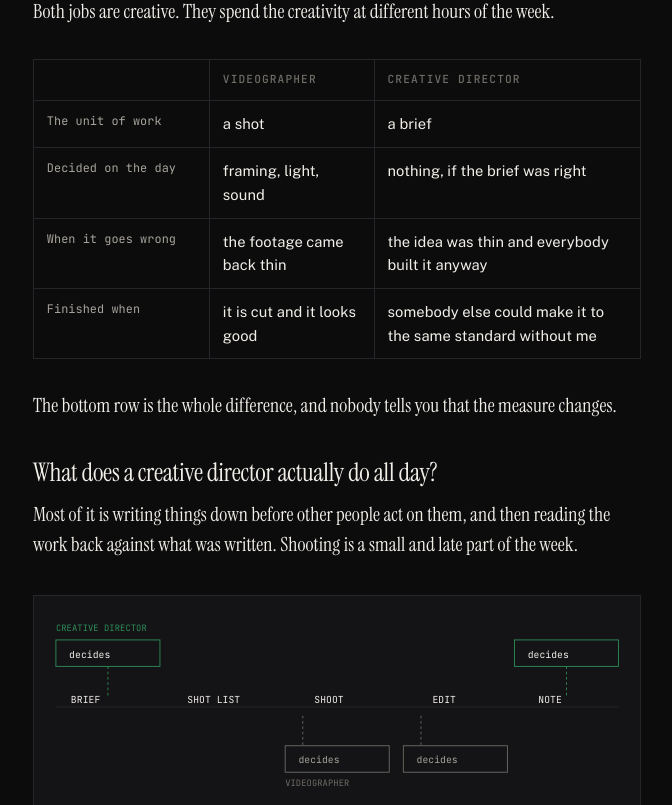
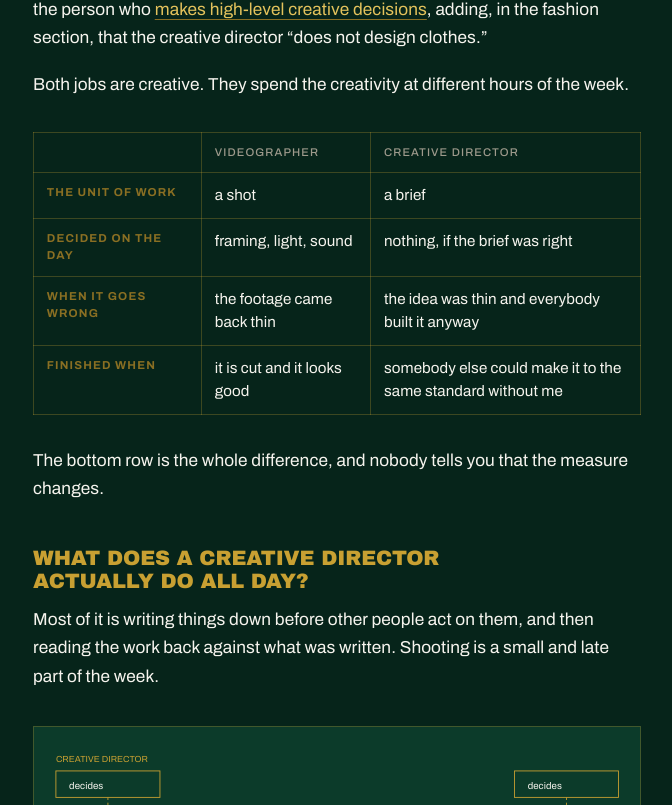
Before and after one commit to emaanvx/emaan-site, a plain HTML site: page writing/creative-director-vs-videographer.html in a window 1280 px wide. Shown: the part 955-1760 px from the top of the page, without its empty margins (303-975 px from the left). Drawn offline with nearby package versions, Linux system fonts and the light colour scheme.

Commit message:
Rebrand the site to the EK PB identity, and publish post 2
Palette and type from the EK PB Brand Identity Book (draft 06):
racing green ground (#06241A / #0C3B2A), gold accent (#C8A032),
Archivo Black for display and Archivo for everything else. The
Instrument Serif / Public Sans / JetBrains Mono stack is gone.

Swapped at the token level in styles.css so every page moves
together; post.css reworked for an Archivo reading measure.

Also adds the Module 8 post, "Creative director vs videographer:
what actually changes", with FAQ + BlogPosting JSON-LD.

Co-Authored-By: Claude Opus 5 (1M context) <noreply@anthropic.com>
Claude-Session: https://claude.ai/code/session_01V355GGDZ4guFDCytESCZ8M

```diff
--- a/post.css
+++ b/post.css
@@ -1,16 +1,15 @@
-/* Long-form reading layout. Serif body, narrow measure. */
+/* Long-form reading layout. Archivo body, narrow measure, EK brand. */
 .post-body{padding:var(--gap) 0}
 .post-body article{max-width:38rem}
 .post-body time{font-family:var(--mono);font-size:.74rem;color:var(--paper-faint);letter-spacing:.05em}
-.post-body h1{font-size:clamp(2rem,6vw,3.1rem);margin:.6rem 0 1.4rem;max-width:20ch}
-.post-body p{font-family:var(--serif);font-size:1.22rem;line-height:1.55;color:var(--paper);margin:0 0 1.2rem}
-.post-body .lede{color:var(--paper-dim)}
-.post-body h2{font-size:1.6rem;margin:2.4rem 0 .8rem}
-.post-body blockquote{border-left:2px solid var(--signal);margin:1.8rem 0;padding-left:1.2rem;color:var(--paper-dim)}
+.post-body h1{font-size:clamp(1.85rem,5.2vw,2.85rem);line-height:.98;margin:.7rem 0 1.2rem;max-width:18ch}
+.post-body p{font-family:var(--sans);font-size:1.08rem;line-height:1.65;color:var(--paper);margin:0 0 1.15rem;max-width:62ch}
+.post-body .lede{font-family:var(--sans);font-weight:600;font-size:clamp(1.15rem,2.2vw,1.42rem);line-height:1.35;letter-spacing:-.012em;color:var(--paper);max-width:40ch}
+.post-body h2{font-size:clamp(1.02rem,2.2vw,1.3rem);line-height:1.12;letter-spacing:-.008em;margin:2.7rem 0 .75rem;max-width:34ch;color:var(--signal)}
+.post-body blockquote{border-left:3px solid var(--signal);margin:1.8rem 0;padding-left:1.2rem;color:var(--paper-dim)}
 .post-body img{border:var(--rule);margin:1.8rem 0}
 
-.post-body .lede{color:var(--paper-dim)}
-.post-body li{font-family:var(--serif);font-size:1.22rem;line-height:1.5;color:var(--paper)}
+.post-body li{font-family:var(--sans);font-size:1.08rem;line-height:1.6;color:var(--paper)}
 .post-body h1+.lede{margin-top:-.4rem}
 .plain{display:grid;gap:1rem;margin:0 0 1.2rem}
 .plain li{padding-left:1rem;border-left:2px solid var(--line)}
--- a/styles.css
+++ b/styles.css
@@ -1,22 +1,24 @@
 /* Emaan Khan — personal site
-   Direction: cutting room. Near-black canvas, editorial serif headlines,
-   monospace timecode as the only ornament. Work first, one action.
-   Mobile-first; every rule below 720px is the base case. */
+   Brand: EK PB Brand Identity Book (draft 06). Racing green ground, gold accent,
+   Archivo throughout — Archivo Black for display, Archivo for everything else.
+   One typeface by decision, not by accident. Mobile-first.
+   Palette and type locked in ~/Documents/VentureX/Clients/EK PB/EK PB - Brand Identity/BRAND.md */
 
 :root{
-  --ink:#0c0c0d;
-  --ink-2:#141416;
-  --line:#26262a;
-  --paper:#f2efe9;
-  --paper-dim:#a8a49c;
-  --paper-faint:#6f6c66;
-  --brg:#0A3B2A;             /* British racing green — the fill */
-  --brg-lift:#0F5238;        /* hover */
-  --signal:#2F8F5B;          /* the accent: rules, numerals, marks */
-  --signal-dim:#1C6B43;
-  --serif:"Instrument Serif",Georgia,"Times New Roman",serif;
-  --sans:"Public Sans",system-ui,-apple-system,sans-serif;
-  --mono:"JetBrains Mono",ui-monospace,SFMono-Regular,monospace;
+  --ink:#06241A;             /* deep green — the ground */
+  --ink-2:#0C3B2A;           /* racing green — raised panels */
+  --line:rgba(200,160,50,.28);
+  --paper:#F6F4EE;
+  --paper-dim:#CFCEC4;
+  --paper-faint:#9E9A8C;
+  --brg:#0C3B2A;             /* racing green — the fill */
+  --brg-lift:#12513A;        /* hover */
+  --signal:#C8A032;          /* gold: rules, numerals, marks */
+  --signal-dim:#8A6F23;
+  --signal-br:#E3C25C;       /* gold, bright — links on green */
+  --serif:"Archivo Black","Helvetica Neue",Arial,sans-serif;   /* display */
+  --sans:"Archivo","Helvetica Neue",Arial,sans-serif;          /* body */
+  --mono:"Archivo","Helvetica Neue",Arial,sans-serif;          /* utility, letterspaced */
   --gap:clamp(2.5rem,7vw,5.5rem);
   --rule:1px solid var(--line);
 }
@@ -31,7 +33,7 @@ body{
 }
 img,video{max-width:100%;display:block;height:auto}
 a{color:inherit}
-h1,h2,h3{font-family:var(--serif);font-weight:400;letter-spacing:-.01em;line-height:1.05;margin:0}
+h1,h2,h3{font-family:var(--serif);font-weight:400;letter-spacing:-.02em;line-height:1.02;margin:0;text-transform:uppercase}
 p{margin:0 0 1rem}
 ul{margin:0;padding:0;list-style:none}
 
--- a/writing/creative-director-vs-videographer.html
+++ b/writing/creative-director-vs-videographer.html
@@ -13,32 +13,32 @@
 <meta property="article:published_time" content="2026-11-04">
 <meta property="article:author" content="Emaan Khan">
 <meta name="author" content="Emaan Khan">
-<meta name="theme-color" content="#0c0c0d">
+<meta name="theme-color" content="#06241A">
 <link rel="preconnect" href="https://fonts.googleapis.com">
 <link rel="preconnect" href="https://fonts.gstatic.com" crossorigin>
-<link href="https://fonts.googleapis.com/css2?family=Instrument+Serif:ital@0;1&family=JetBrains+Mono:wght@400;500&family=Public+Sans:wght@400;500;600&display=swap" rel="stylesheet">
+<link href="https://fonts.googleapis.com/css2?family=Archivo+Black&family=Archivo:wght@400;500;600;700;800&display=swap" rel="stylesheet">
 <link rel="stylesheet" href="../styles.css">
 <link rel="stylesheet" href="../post.css">
 <style>
   .post-meta{display:flex;flex-wrap:wrap;gap:.5rem 1rem;align-items:baseline;margin:0 0 .4rem}
   .post-meta .cat{font-family:var(--mono);font-size:.68rem;letter-spacing:.14em;text-transform:uppercase;color:var(--signal)}
   .post-meta time{font-family:var(--mono);font-size:.74rem;color:var(--paper-faint);letter-spacing:.05em}
-  .byline{font-family:var(--mono);font-size:.74rem;color:var(--paper-dim);letter-spacing:.03em;margin:.2rem 0 2rem;line-height:1.7}
+  .byline{font-family:var(--sans);font-size:.88rem;color:var(--paper-dim);margin:.1rem 0 2.2rem;line-height:1.6;max-width:46ch}
   .byline a{color:var(--paper);text-decoration:underline;text-decoration-color:var(--signal);text-underline-offset:.2em}
   .tags{display:flex;flex-wrap:wrap;gap:.4rem;margin:2.6rem 0 0;padding-top:1.4rem;border-top:var(--rule)}
   .tags li{font-family:var(--mono);font-size:.68rem;color:var(--paper-dim);border:var(--rule);padding:.26rem .55rem}
   .tags .lbl{border:0;padding-left:0;color:var(--paper-faint);letter-spacing:.12em;text-transform:uppercase}
-  .post-body a{color:var(--paper);text-decoration:underline;text-decoration-color:var(--signal);text-decoration-thickness:1px;text-underline-offset:.22em}
-  .post-body a:hover{color:var(--signal)}
+  .post-body a{color:var(--signal-br);text-decoration:underline;text-decoration-color:var(--signal-dim);text-decoration-thickness:1px;text-underline-offset:.22em}
+  .post-body a:hover{color:var(--paper);text-decoration-color:var(--signal)}
   figure.fig{margin:2.2rem 0;border:var(--rule);background:var(--ink-2);padding:1.3rem}
   figure.fig svg{width:100%;height:auto;display:block}
   figure.fig figcaption{font-family:var(--mono);font-size:.68rem;color:var(--paper-faint);letter-spacing:.04em;margin-top:1rem;line-height:1.5}
   .backlink{font-family:var(--mono);font-size:.7rem;letter-spacing:.1em;text-transform:uppercase;color:var(--paper-faint)}
-  table.cmp{width:100%;border-collapse:collapse;margin:2rem 0;font-size:.92rem}
+  table.cmp{width:100%;border-collapse:collapse;margin:2rem 0;font-family:var(--sans);font-size:.95rem;line-height:1.5}
   table.cmp th,table.cmp td{border:var(--rule);padding:.7rem .8rem;text-align:left;vertical-align:top}
   table.cmp thead th{font-family:var(--mono);font-size:.7rem;letter-spacing:.1em;text-transform:uppercase;color:var(--paper-faint);font-weight:500}
-  table.cmp tbody th{font-family:var(--mono);font-size:.74rem;color:var(--paper-dim);font-weight:400;width:11rem}
-  .faq h3{font-family:var(--serif);font-weight:400;font-size:1.3rem;line-height:1.3;color:var(--paper);letter-spacing:0;text-transform:none;margin:2rem 0 .5rem}
+  table.cmp tbody th{font-family:var(--sans);font-size:.72rem;letter-spacing:.1em;text-transform:uppercase;color:var(--signal-dim);font-weight:700;width:10.5rem}
+  .faq h3{font-family:var(--sans);font-weight:700;font-size:1.05rem;line-height:1.35;color:var(--signal-br);letter-spacing:-.005em;text-transform:none;margin:2.1rem 0 .45rem}
   @media (max-width:560px){
     table.cmp,table.cmp tbody,table.cmp tr,table.cmp td,table.cmp th{display:block;width:auto}
     table.cmp thead{display:none}
@@ -170,9 +170,9 @@
       <desc id="figdesc">Five stages of a video job in a row: brief, shot list, shoot, edit,
         note. A lower track marks the videographer's decisions on shoot and edit. An upper
         track marks the creative director's decisions on brief and note, at the two ends.</desc>
-      <g font-family="JetBrains Mono, monospace" font-size="11" fill="#f2efe9">
-        <text x="1" y="16" font-size="10" fill="#2F8F5B">CREATIVE DIRECTOR</text>
-        <g stroke="#2F8F5B" fill="none">
+      <g font-family="Archivo, Helvetica Neue, Arial, sans-serif" font-size="11" fill="#F6F4EE">
+        <text x="1" y="16" font-size="10" fill="#C8A032">CREATIVE DIRECTOR</text>
+        <g stroke="#C8A032" fill="none">
           <rect x="1" y="26" width="118" height="30"></rect>
           <rect x="521" y="26" width="118" height="30"></rect>
           <path d="M60 56 V92" stroke-dasharray="3 3"></path>
@@ -181,8 +181,8 @@
         <text x="16" y="46">decides</text>
         <text x="536" y="46">decides</text>
 
-        <g stroke="#26262a" fill="none"><path d="M1 102 H639"></path></g>
-        <g fill="#f2efe9" font-size="11">
+        <g stroke="rgba(200,160,50,.28)" fill="none"><path d="M1 102 H639"></path></g>
+        <g fill="#F6F4EE" font-size="11">
           <text x="18" y="98">BRIEF</text>
           <text x="150" y="98">SHOT LIST</text>
           <text x="294" y="98">SHOOT</text>
@@ -190,14 +190,14 @@
           <text x="548" y="98">NOTE</text>
         </g>
 
-        <g stroke="#6f6c66" fill="none">
+        <g stroke="#9E9A8C" fill="none">
           <path d="M281 112 V146" stroke-dasharray="3 3"></path>
           <path d="M415 112 V146" stroke-dasharray="3 3"></path>
           <rect x="261" y="146" width="118" height="30"></rect>
           <rect x="395" y="146" width="118" height="30"></rect>
         </g>
-        <g fill="#a8a49c"><text x="276" y="166">decides</text><text x="410" y="166">decides</text></g>
-        <text x="261" y="192" font-size="10" fill="#6f6c66">VIDEOGRAPHER</text>
+        <g fill="#CFCEC4"><text x="276" y="166">decides</text><text x="410" y="166">decides</text></g>
+        <text x="261" y="192" font-size="10" fill="#9E9A8C">VIDEOGRAPHER</text>
       </g>
     </svg>
     <figcaption>Where the decision lands. The same job, five stages, two different jobs inside it.</figcaption>
```
Also changed, not shown: about.html (+2 -2 lines), contact.html (+2 -2 lines), index.html (+2 -2 lines), policies.html (+1 -1 lines), writing/_drafts/agency-from-abroad.html (+1 -1 lines), writing/_drafts/seven-components.html (+1 -1 lines), writing/_drafts/three-second-hook.html (+1 -1 lines), writing/_template.html (+1 -1 lines), writing/how-to-price-a-video-job.html (+13 -13 lines).
